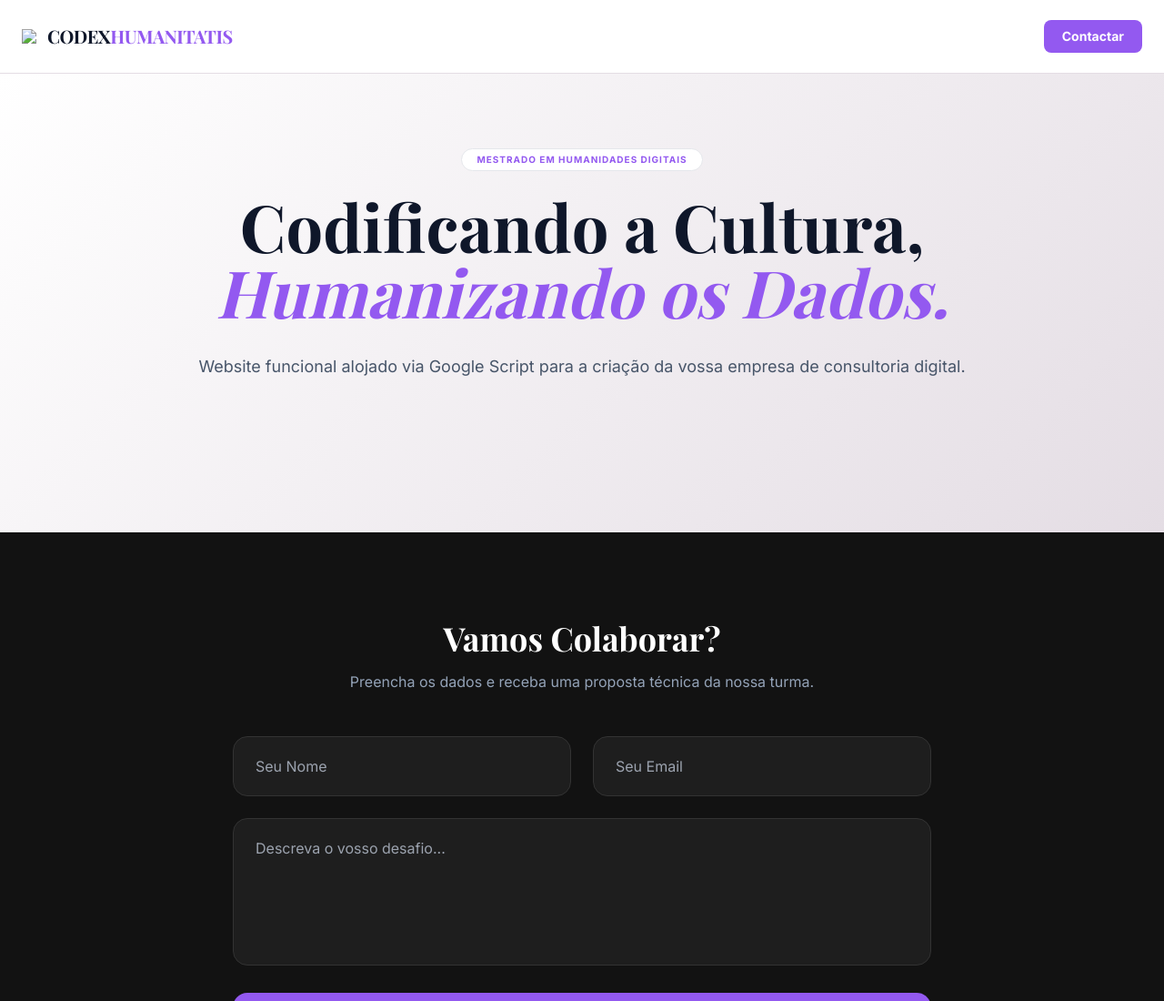
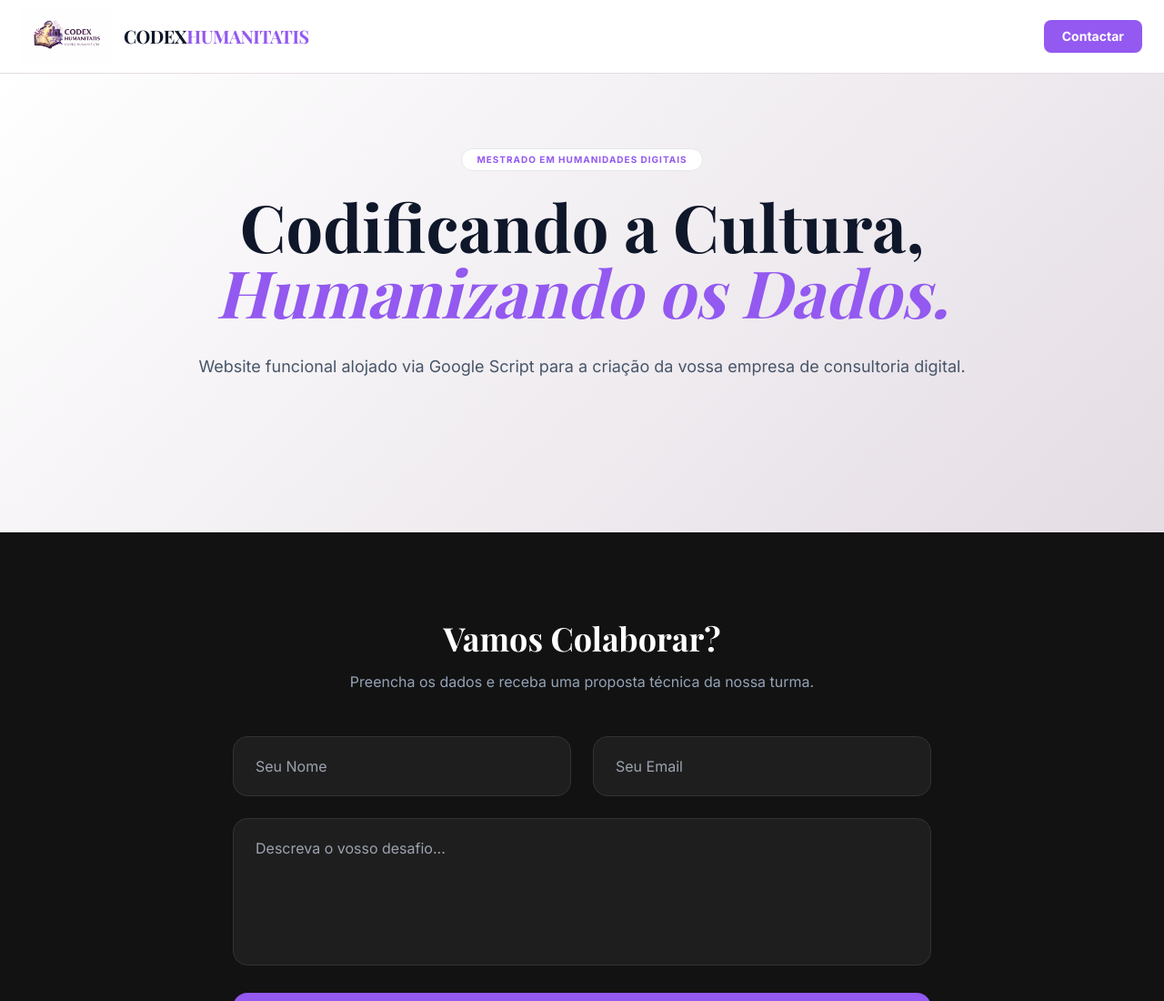
Before and after one commit to thenameisjuh/Codex-Humanitatis, a plain HTML site: page index.html in a window 1280 px wide. Shown: the top 1100 px of the page at 91% size. Drawn offline with nearby package versions, Linux system fonts and the light colour scheme; a web font is replaced by a local one.

Commit message:
Update index.html

```diff
--- a/index.html
+++ b/index.html
@@ -23,7 +23,7 @@
         <div class="max-w-7xl mx-auto px-6 h-20 flex justify-between items-center">
             <div class="flex items-center space-x-3">
                 <div>
-                    <img src="![Alt text](logoCodex.jpeg)">
+                    <img src="logoCodex.jpeg" width="100">
                 </div>
                 <h1 class="text-xl font-bold uppercase tracking-tight">Codex<span class="text-violet-bright font-light">Humanitatis</span></h1>
             </div>
```
